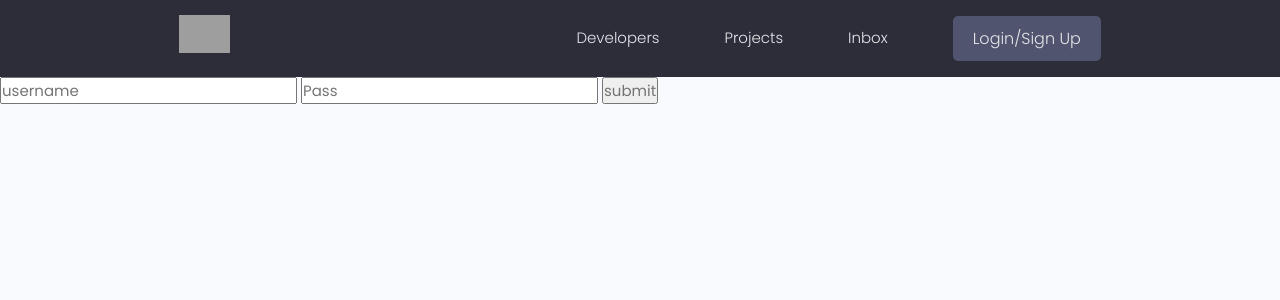
After one commit to DevBin404/DevSearch, a Django app: page /login/ in a window 1280 px wide. The commit adds this page. Shown: the top 300 px of the page. Run offline with Django 3.2, Linux system fonts and the light colour scheme; some libraries are stand-ins or nearby versions; grey boxes are pictures that could not be loaded.

Commit message:
login and logout

```diff
--- a/devsearch/passwords.txt
+++ b/devsearch/passwords.txt
@@ -1,3 +1,4 @@
 Dev: 8651
 John: abcd1234!@#$
 Dennis: denivy@2
+Stevo: HeyAlfred!@#$
--- a/devsearch/projects/templates/projects/single-project.html
+++ b/devsearch/projects/templates/projects/single-project.html
@@ -31,7 +31,7 @@
         </div>
         <div class="column column--2of3">
           <img class="singleProject__preview" src="{{project.featured_image.url}}" alt="portfolio thumbnail" />
-          <a href="profile.html" class="singleProject__developer">{{project.owner.name}}</a>
+          <a href="{% url 'user-profile' project.owner.id %}" class="singleProject__developer">{{project.owner.name}}</a>
           <h2 class="singleProject__title">{{project.title}}</h2>
           <h3 class="singleProject__subtitle">About the Project</h3>
           <div class="singleProject__info">
--- a/devsearch/projects/views.py
+++ b/devsearch/projects/views.py
@@ -1,6 +1,7 @@
 from django.shortcuts import render, redirect
 from .forms import ProjectForm
 from .models import Project
+from django.contrib.auth.decorators import login_required
 
 
 def projects(request):
@@ -17,7 +18,7 @@ def project(request, pk):
     }
     return render(request, 'projects/single-project.html', context)
 
-
+@login_required(login_url='login')
 def createProject(request):
     form = ProjectForm()
 
@@ -32,6 +33,7 @@ def createProject(request):
     return render(request, 'projects/project-form.html', context)
 
 
+@login_required(login_url='login')
 def updateProject(request, pk):
     project = Project.objects.get(id=pk)
     form = ProjectForm(instance=project)
@@ -47,6 +49,7 @@ def updateProject(request, pk):
     return render(request, 'projects/project-form.html', context)
 
 
+@login_required(login_url='login')
 def deleteProject(request, pk):
     project = Project.objects.get(id=pk)
 
--- a/devsearch/templates/main.html
+++ b/devsearch/templates/main.html
@@ -20,6 +20,14 @@
 <body>
     {% include 'navbar.html' %}
 
+    {% if messages %}
+    <ul class="messages">
+        {% for message in messages %}
+            <li {% if message.tags %} class="{{ message.tags }}" {% endif %}>{{message}}</li>
+        {% endfor %}
+    </ul>
+    {% endif %}
+
     {% block content %}
     {% endblock content %}
 
--- a/devsearch/templates/navbar.html
+++ b/devsearch/templates/navbar.html
@@ -16,8 +16,13 @@
           <li class="header__menuItem"><a href="{% url 'profiles' %}">Developers</a></li>
           <li class="header__menuItem"><a href="{% url 'projects' %}">Projects</a></li>
           <li class="header__menuItem"><a href="inbox.html">Inbox</a></li>
+
+          {% if request.user.is_authenticated %}
           <li class="header__menuItem"><a href="{% url 'create-project' %}">Add Project</a></li>
-          <li class="header__menuItem"><a href="login.html" class="btn btn--sub">Login/Sign Up</a></li>
+          <li class="header__menuItem"><a href="{% url 'logout' %}" class="btn btn--sub">Logout</a></li>
+          {% else %}
+          <li class="header__menuItem"><a href="{% url 'login' %}" class="btn btn--sub">Login/Sign Up</a></li>
+          {% endif %}
         </ul>
       </nav>
     </div>
--- a/devsearch/users/apps.py
+++ b/devsearch/users/apps.py
@@ -4,3 +4,6 @@ from django.apps import AppConfig
 class UsersConfig(AppConfig):
     default_auto_field = 'django.db.models.BigAutoField'
     name = 'users'
+
+    def ready(self):
+        import users.signals
--- a/devsearch/users/models.py
+++ b/devsearch/users/models.py
@@ -9,7 +9,7 @@ class Profile(models.Model):
     email = models.EmailField(max_length=200, blank=True, null=True)
     username = models.CharField(max_length=200, null=True, blank=True)
     location = models.CharField(max_length=200, null=True, blank=True)
-    short_info = models.CharField(max_length=200, blank=True, null=True)
+    short_intro = models.CharField(max_length=200, blank=True, null=True)
     bio = models.TextField(blank=True, null=True)
     profile_image = models.ImageField(null=True, blank=True,
                                       upload_to='profiles/', default='profiles/user-default.png')
@@ -22,7 +22,7 @@ class Profile(models.Model):
                           primary_key=True, editable=False)
 
     def __str__(self):
-        return str(self.user.username)
+        return str(self.username)
 
 
 class Skill(models.Model):
--- /dev/null
+++ b/devsearch/users/templates/users/login-register.html
@@ -0,0 +1,15 @@
+{% extends 'main.html' %}
+
+{% block content %}
+
+<form action="{% url 'login' %}" method="POST">
+    {% csrf_token %}
+    <input type="text" name="username" placeholder="username">
+    <input type="text" name="password" placeholder="Pass">
+    <input type="submit" value="submit">
+
+
+</form>
+
+
+{% endblock content %}
--- a/devsearch/users/templates/users/profiles.html
+++ b/devsearch/users/templates/users/profiles.html
@@ -34,7 +34,7 @@
                   <img class="avatar avatar--md" src="{{profile.profile_image.url}}" alt="image" />
                   <div class="dev__meta">
                     <h3>{{profile.name}}</h3>
-                    <h5>{{profile.short_info}}</h5>
+                    <h5>{{profile.short_intro}}</h5>
                   </div>
                 </div>
                 <p class="dev__info">
--- a/devsearch/users/templates/users/user-profile.html
+++ b/devsearch/users/templates/users/user-profile.html
@@ -9,7 +9,7 @@
             <div class="card__body dev">
               <img class="avatar avatar--xl" src="{{profile.profile_image.url}}" />
               <h2 class="dev__name">{{profile.name}}</h2>
-              <p class="dev__title">{{profile.short_info}}</p>
+              <p class="dev__title">{{profile.short_intro}}</p>
               <p class="dev__location">Based in {{profile.location}}</p>
               <ul class="dev__social">
                 {% if profile.social_github %}
--- a/devsearch/users/urls.py
+++ b/devsearch/users/urls.py
@@ -2,6 +2,8 @@ from django.urls import path
 from .import views
 
 urlpatterns = [
+    path('login/', views.loginUser, name='login'),
+    path('logout/', views.logoutUser, name='logout'),
     path('', views.profiles, name='profiles'),
     path('profile/<str:pk>/', views.userProfile, name='user-profile'),
 ]
--- a/devsearch/users/views.py
+++ b/devsearch/users/views.py
@@ -1,5 +1,36 @@
-from django.shortcuts import render
+from django.shortcuts import render, redirect
+from django.contrib.auth import login, authenticate, logout
+from django.contrib import messages
 from .models import Profile
+from django.contrib.auth.models import User
+
+
+def loginUser(request):
+    if request.user.is_authenticated:
+        return redirect('profiles')
+
+    if request.method == 'POST':
+        username = request.POST['username']
+        password = request.POST['password']
+
+        try:
+            user = User.objects.get(username=username)
+        except:
+            messages.error(request, 'Username does not exist')
+
+        user = authenticate(request, username=username, password=password)
+        if user is not None:
+            login(request, user)
+            return redirect('profiles')
+        else:
+            messages.error(request, 'Username OR password is incorrect')
+    return render(request, 'users/login-register.html')
+
+
+def logoutUser(request):
+    logout(request)
+    messages.success(request, 'User was seccussfuly logged out')
+    return redirect('login')
 
 def profiles(request):
     profiles = Profile.objects.all()
```
Also changed, not shown: devsearch/users/signals.py (added, +27 -0 lines), devsearch/db.sqlite3, devsearch/static/images/profiles/IMG_20201115_155634.jpg (added), devsearch/users/migrations/0004_rename_short_info_profile_short_intro.py (added).
